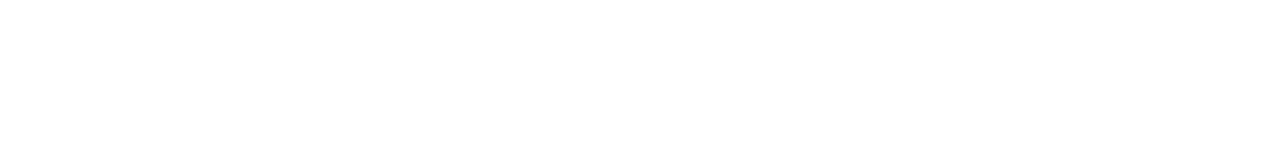
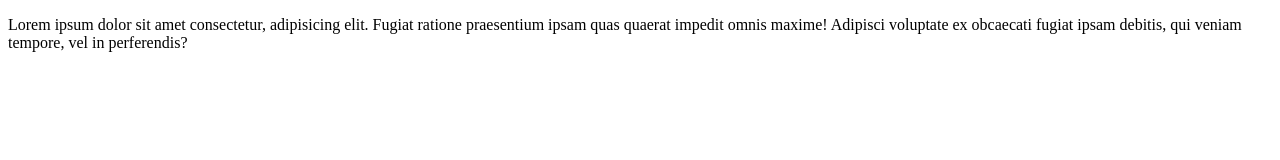
Before and after one commit to Ebrahimhaddadi/testHoma, a plain HTML site: page index.html in a window 1280 px wide. Drawn offline with Linux system fonts and the light colour scheme.

Commit message:
add main tag to body

```diff
--- a/index.html
+++ b/index.html
@@ -7,6 +7,8 @@
     <title>Document</title>
 </head>
 <body>
-
+    <main>
+        <p>Lorem ipsum dolor sit amet consectetur, adipisicing elit. Fugiat ratione praesentium ipsam quas quaerat impedit omnis maxime! Adipisci voluptate ex obcaecati fugiat ipsam debitis, qui veniam tempore, vel in perferendis?</p>
+    </main>
 </body>
 </html>
```
